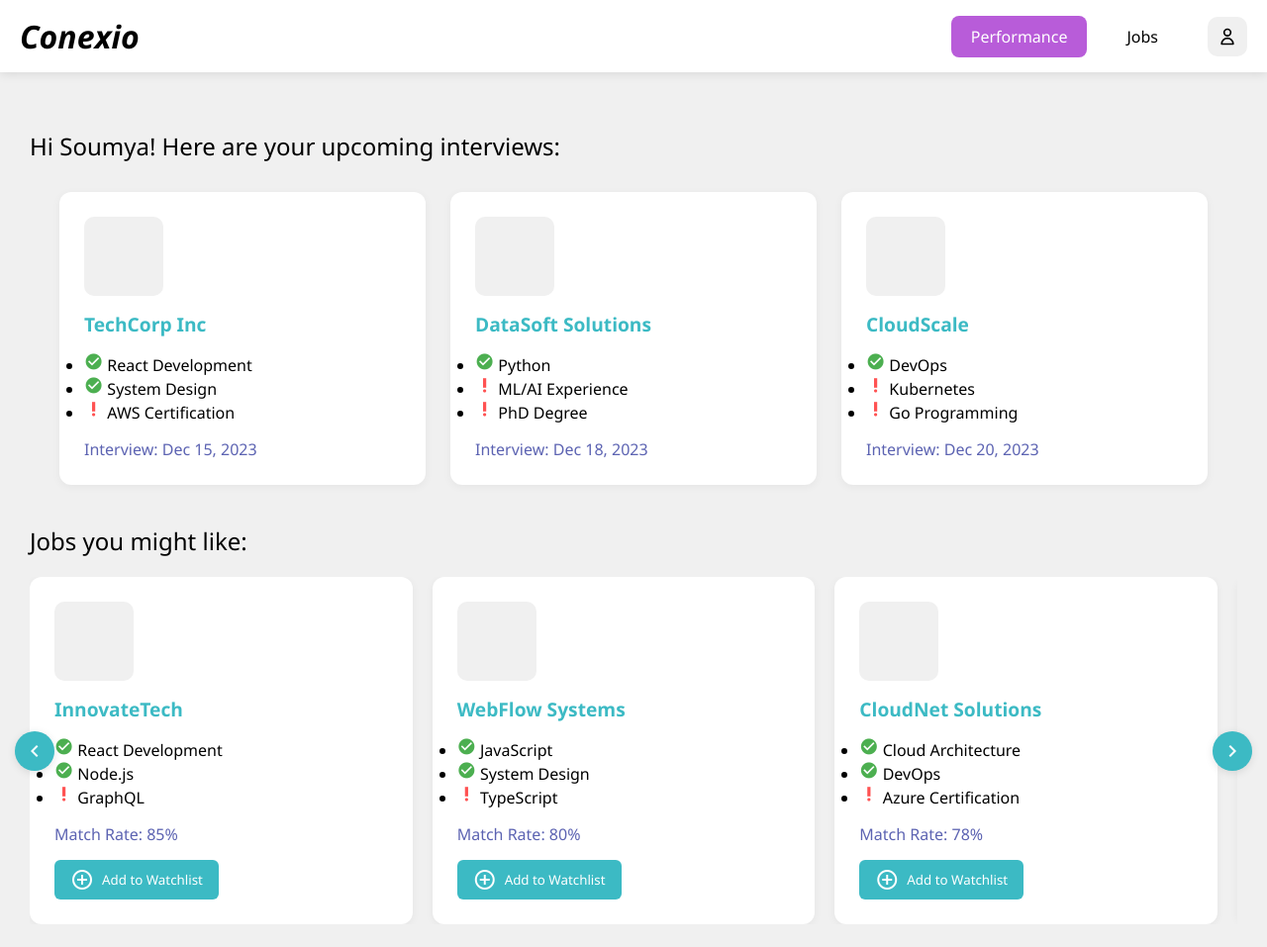
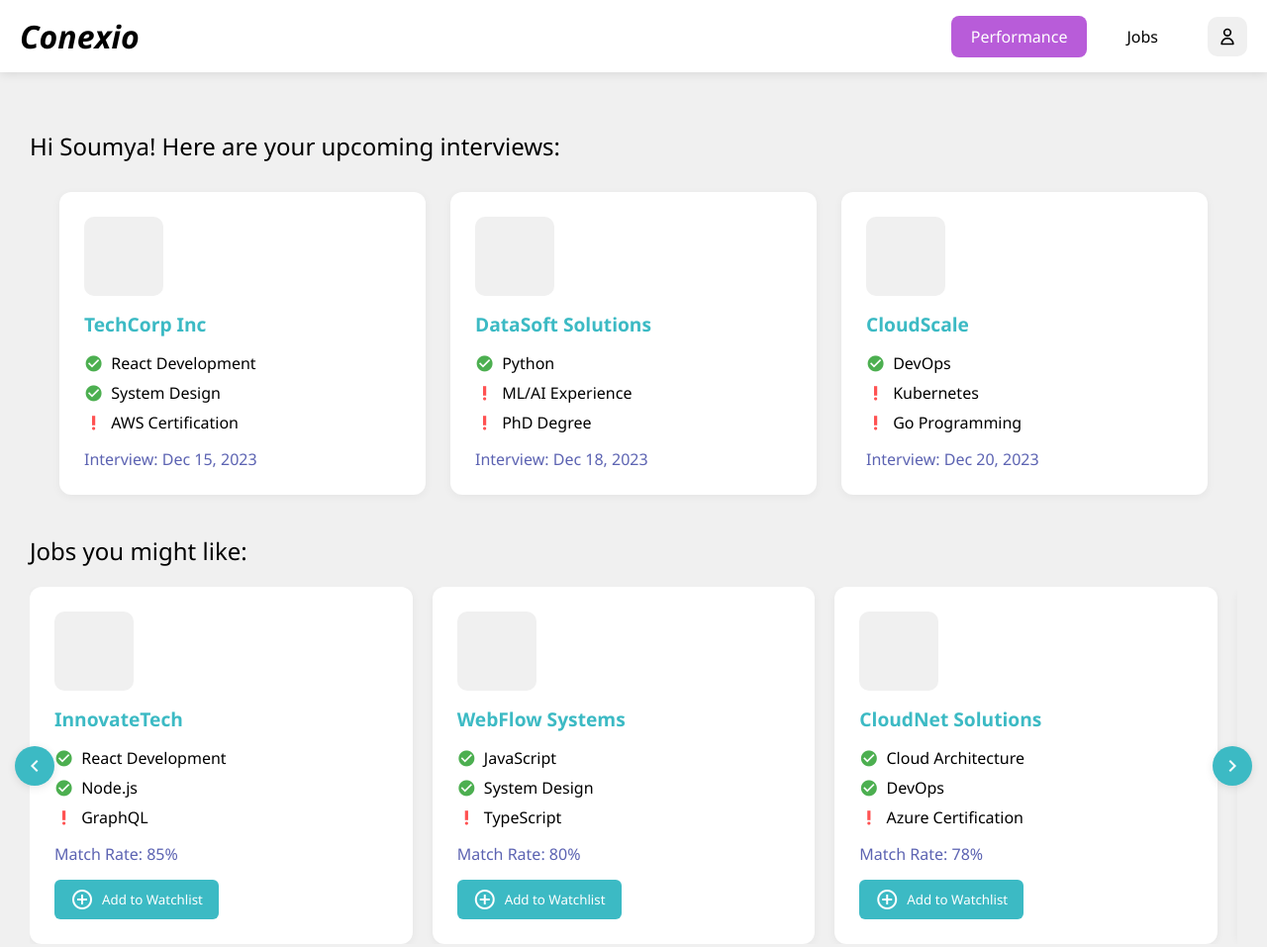
Before and after one commit to soumyeet/WebDevWAI, a plain HTML site: page new/active/html/perf.html in a window 1280 px wide. Shown: the top 957 px of the page at 99% size. Drawn offline with nearby package versions, Linux system fonts and the light colour scheme.

Commit message:
slight change

```diff
--- a/new/active/html/perf.html
+++ b/new/active/html/perf.html
@@ -140,6 +140,19 @@
             .carousel-item {
                 min-width: calc(100% - 20px);
             }
+        }
+
+        .skills-list {
+            list-style: none;
+            padding: 0;
+            margin: 0;
+        }
+
+        .skill-item {
+            display: flex;
+            align-items: center;
+            gap: 8px;
+            margin-bottom: 8px;
         }
     </style>
 </head>
```
